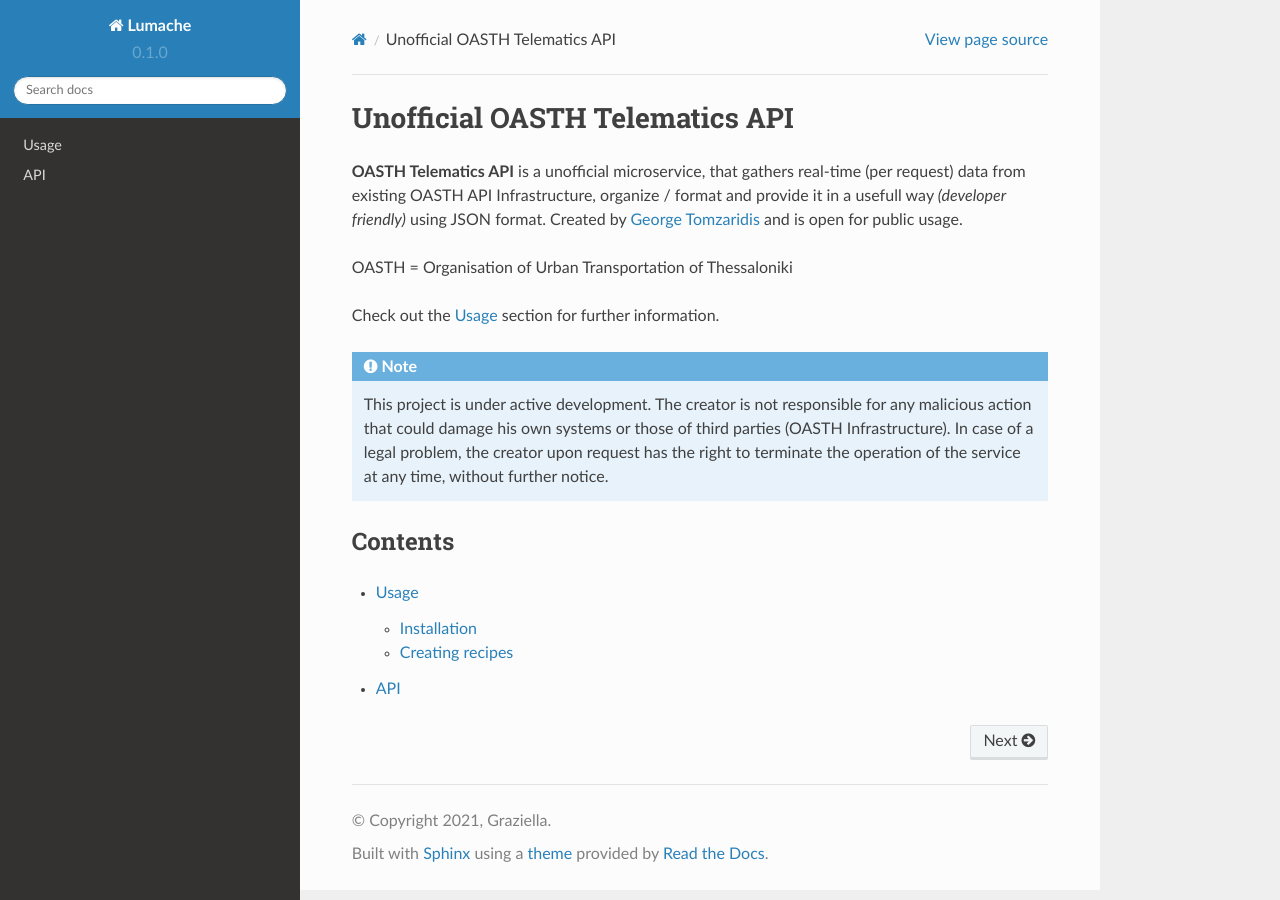
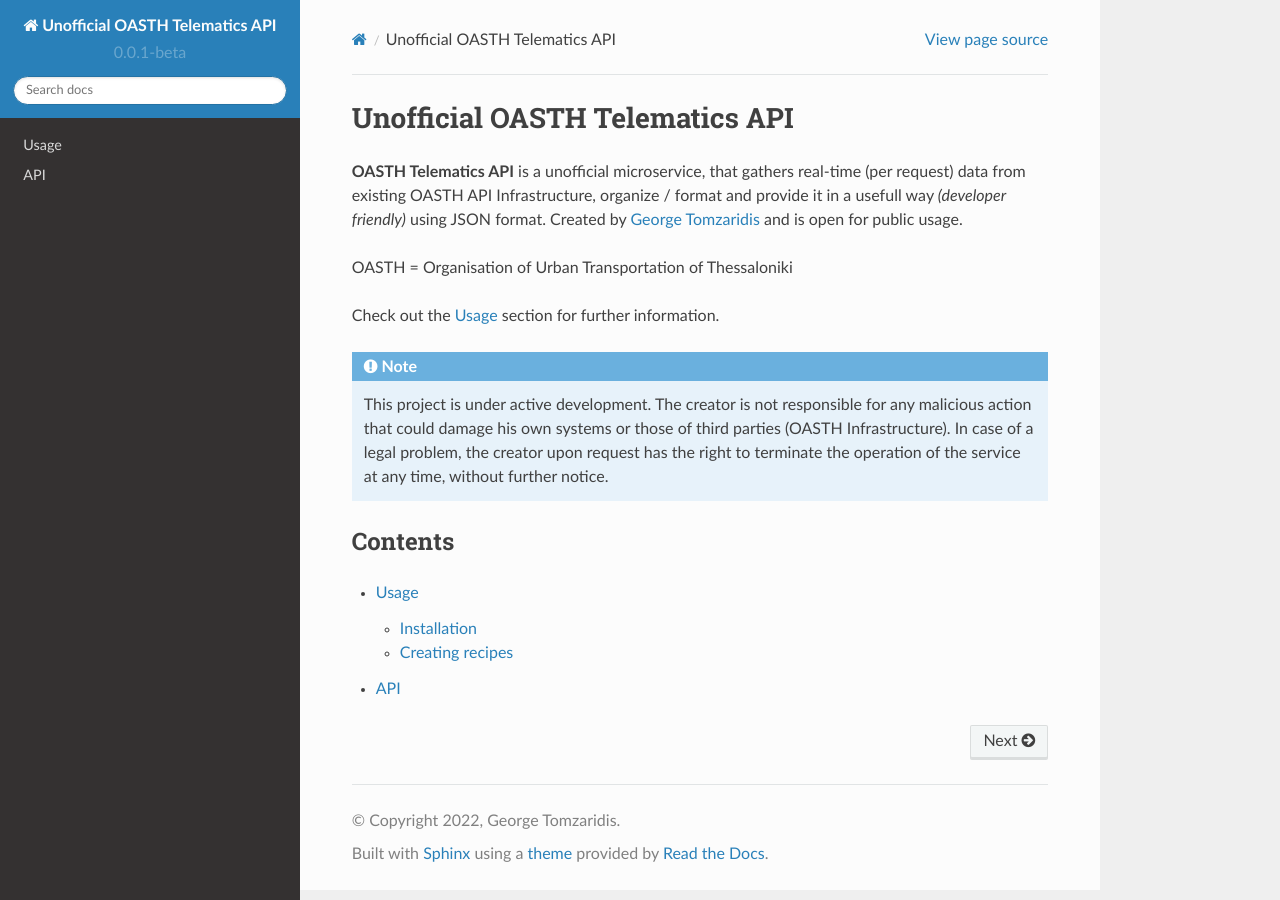
Before and after one commit to georgetomzaridis/oasth-telematics-api-documentation, a Sphinx documentation site: the page built from docs/source/index.rst, in a window 1280 px wide. Built offline with Sphinx 7.4.7 and the Read the Docs theme 2.0.0, drawn with Linux system fonts in a browser that asks for light colours.

Commit message:
Update conf.py

```diff
--- a/docs/source/conf.py
+++ b/docs/source/conf.py
@@ -2,12 +2,12 @@
 
 # -- Project information
 
-project = 'Lumache'
-copyright = '2021, Graziella'
-author = 'Graziella'
+project = 'Unofficial OASTH Telematics API'
+copyright = '2022, George Tomzaridis'
+author = 'George Tomzaridis'
 
-release = '0.1'
-version = '0.1.0'
+release = '0.0.1-beta'
+version = '0.0.1-beta'
 
 # -- General configuration
 
```
